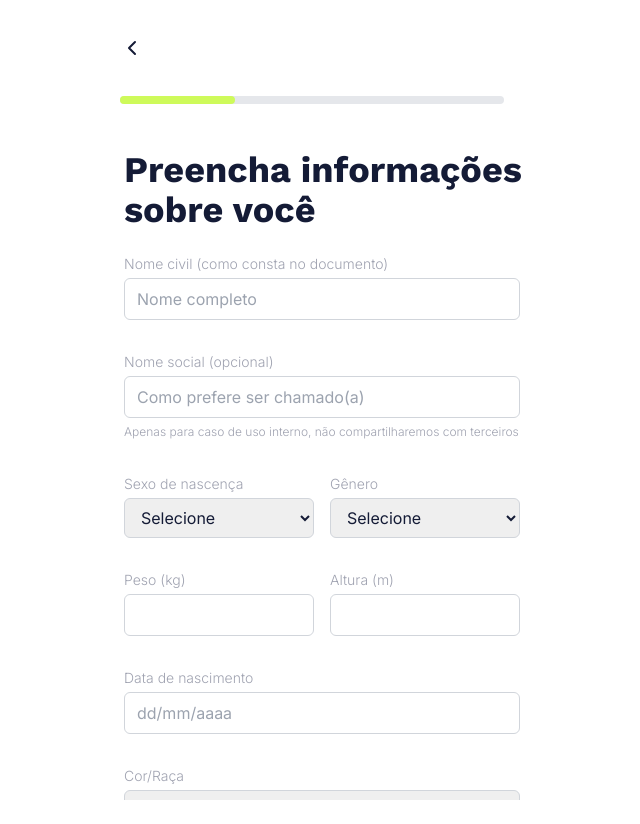
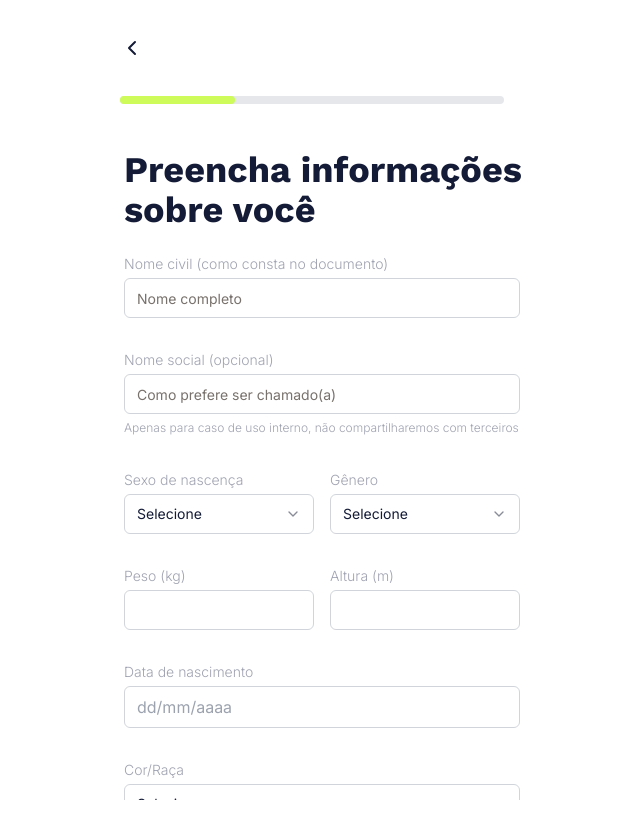
Before and after one commit to datasci4citizens/app-saude, a React app: page /forms-user-1 in a window 1280 px wide. Shown: the whole page, without its empty margins (328-968 px from the left). Before the commit the page ends 800 px from the top, so only its background shows below. Built offline with nearby package versions, Linux system fonts and the light colour scheme; the HTML template or start-up script is replaced by a standard one; a web font is replaced by a local one.

Commit message:
Changing the text_input and select_input to use the input and select from React

```diff
--- a/src/components/ui/select_input.tsx
+++ b/src/components/ui/select_input.tsx
@@ -1,4 +1,11 @@
 import React from 'react';
+import {
+  Select,
+  SelectContent,
+  SelectItem,
+  SelectTrigger,
+  SelectValue
+} from '@/components/ui/select';
 
 interface Option {
   value: string;
@@ -26,13 +33,22 @@ export function SelectField({
   error,
   placeholder = "Selecione"
 }: SelectFieldProps) {
-  const baseStyle = "w-full px-3 py-2 border rounded-md focus:outline-none focus:ring-1 focus:ring-[#FA6E5A] focus:border-[#FA6E5A] font-['Inter'] font-normal";
-  const selectStyle = error
-    ? `${baseStyle} border-red-500 text-[#141B36]`
-    : `${baseStyle} border-gray-300 text-[#141B36]`;
-
+  // Label and error styling remain the same
   const labelStyle = "block text-sm font-['Inter'] font-light text-[#A0A3B1] mb-1";
   const errorTextStyle = "text-red-500 text-xs font-['Inter'] font-light mt-1";
+
+  // Handle value change and convert to expected event format
+  const handleValueChange = (newValue: string) => {
+    // Create synthetic event to match the onChange API expected by parent components
+    const syntheticEvent = {
+      target: {
+        name,
+        value: newValue
+      }
+    } as React.ChangeEvent<HTMLSelectElement>;
+
+    onChange(syntheticEvent);
+  };
 
   return (
     <div className="mb-4">
@@ -41,20 +57,31 @@ export function SelectField({
           {label}
         </label>
       )}
-      <select
-        id={id}
-        name={name}
-        value={value}
-        onChange={onChange}
-        className={selectStyle}
-      >
-        <option value="" disabled>{placeholder}</option>
-        {options.map((option) => (
-          <option key={option.value} value={option.value}>
-            {option.label}
-          </option>
-        ))}
-      </select>
+
+      <Select value={value} onValueChange={handleValueChange}>
+        <SelectTrigger
+          id={id}
+          className={`text-[#141B36] font-['Inter'] font-normal ring-offset-0 ${
+            error ? "border-red-500" : "border-gray-300"
+          }`}
+          style={{
+            // avoiding double ringing
+            '--tw-ring-offset-width': '0px',
+            '--tw-ring-color': '#FA6E5A',
+            '--tw-ring-opacity': '1',
+          }}
+        >
+          <SelectValue placeholder={placeholder} />
+        </SelectTrigger>
+        <SelectContent>
+          {options.map((option) => (
+            <SelectItem key={option.value} value={option.value}>
+              {option.label}
+            </SelectItem>
+          ))}
+        </SelectContent>
+      </Select>
+
       {error && <p className={errorTextStyle}>{error}</p>}
     </div>
   );
--- a/src/components/ui/text_input.tsx
+++ b/src/components/ui/text_input.tsx
@@ -1,4 +1,5 @@
 import React from 'react';
+import { Input } from '@/components/ui/input'; // Assuming you have this component
 
 interface TextFieldProps {
   id: string;
@@ -7,11 +8,9 @@ interface TextFieldProps {
   value: string;
   onChange: (e: React.ChangeEvent<HTMLInputElement>) => void;
   placeholder?: string;
+  helperText?: string;
   error?: string;
-  helperText?: string;
   type?: string;
-  maxLength?: number;
-  step?: string;
 }
 
 export function TextField({
@@ -21,17 +20,11 @@ export function TextField({
   value,
   onChange,
   placeholder,
+  helperText,
   error,
-  helperText,
-  type = 'text',
-  maxLength,
-  step
+  type = 'text'
 }: TextFieldProps) {
-  const baseStyle = "w-full px-3 py-2 border rounded-md focus:outline-none focus:ring-1 focus:ring-[#FA6E5A] focus:border-[#FA6E5A] font-['Inter'] font-normal";
-  const inputStyle = error
-    ? `${baseStyle} border-red-500 text-[#141B36]`
-    : `${baseStyle} border-gray-300 text-[#141B36]`;
-
+  // styling for label, helper text, and error message
   const labelStyle = "block text-sm font-['Inter'] font-light text-[#A0A3B1] mb-1";
   const helperTextStyle = "text-xs font-['Inter'] font-light text-[#A0A3B1]";
   const errorTextStyle = "text-red-500 text-xs font-['Inter'] font-light mt-1";
@@ -43,17 +36,26 @@ export function TextField({
           {label}
         </label>
       )}
-      <input
-        type={type}
+
+      <Input
         id={id}
         name={name}
+        type={type}
         value={value}
         onChange={onChange}
         placeholder={placeholder}
-        maxLength={maxLength}
-        step={step}
-        className={inputStyle}
+        className={`text-[#141B36] font-['Inter'] font-normal ring-offset-0 ${
+          error ? 'border-red-500' : 'border-gray-300'
+        }`}
+        style={{
+          // Use style to override focus ring if needed
+          // This ensures React's style prop takes precedence
+          '--tw-ring-offset-width': '0px',
+          '--tw-ring-color': '#FA6E5A',
+          '--tw-ring-opacity': '1',
+        }}
       />
+
       {helperText && <span className={helperTextStyle}>{helperText}</span>}
       {error && <p className={errorTextStyle}>{error}</p>}
     </div>
```
